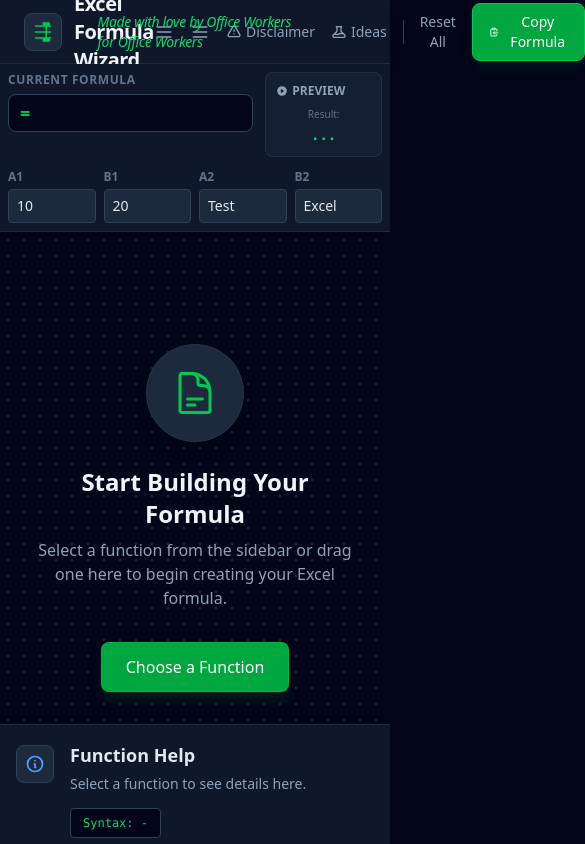
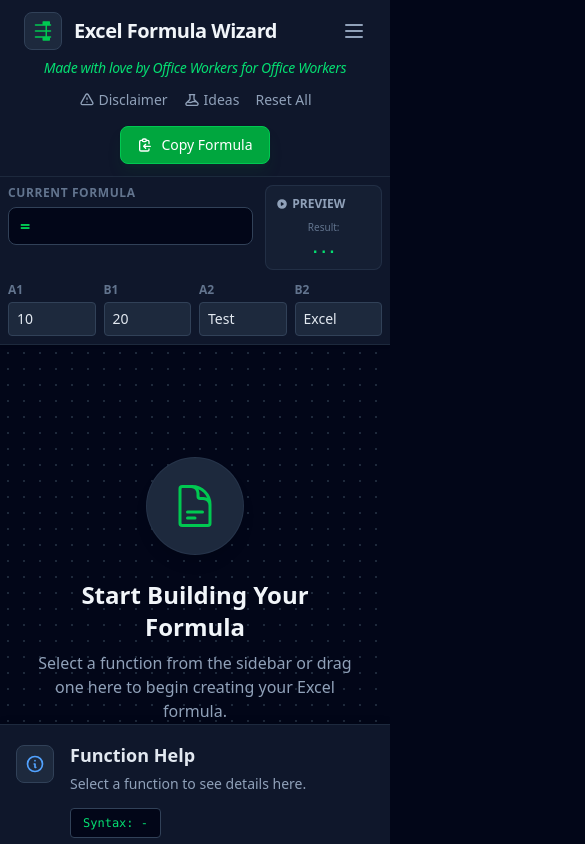
Before and after one commit to offixe-wrk/formula-wizard, a plain HTML site: page index.html in a window 390 px wide. Shown: the whole page, 585 px wide, since content can reach past the window. Drawn offline with nearby package versions, Linux system fonts and the light colour scheme.

Commit message:
Fixes: Properly fixed the mobile layout

```diff
--- a/index.html
+++ b/index.html
@@ -11,10 +11,12 @@
 <body class="bg-slate-950 text-slate-200 h-screen flex flex-col overflow-hidden selection:bg-green-500/30">
 
     <!-- Header -->
-    <header
-        class="bg-slate-900 border-b border-slate-800 h-16 flex items-center justify-between px-6 shadow-lg shadow-black/10 relative shrink-0 z-10">
+    <header class="bg-slate-900 border-b border-slate-800 min-h-16 h-auto py-3 px-6 shadow-lg shadow-black/10 relative z-10">
 
-        <!-- Left: Logo and Title -->
+        <!-- Top row: logo + title + mobile menu -->
+        <div class="flex items-center justify-between flex-wrap gap-3">
+
+            <!-- Logo + Title -->
             <div class="flex items-center gap-3">
                 <div class="bg-slate-800 p-1.5 rounded-lg border border-slate-700">
                     <svg xmlns="http://www.w3.org/2000/svg" class="h-6 w-6 text-green-500" viewBox="0 0 24 24"
@@ -25,30 +27,35 @@
                             d="M3.75 6A.75.75 0 014.5 5.25h15a.75.75 0 010 1.5h-15A.75.75 0 013.75 6zM3.75 18a.75.75 0 01.75-.75h15a.75.75 0 010 1.5h-15a.75.75 0 01-.75-.75zM3.75 12a.75.75 0 01.75-.75h15a.75.75 0 010 1.5h-15a.75.75 0 01-.75-.75z" />
                     </svg>
                 </div>
-            <h1 class="text-xl font-bold text-slate-100 tracking-tight">Excel Formula Wizard</h1>
+                <h1 class="text-xl font-bold text-slate-100 tracking-tight">
+                    Excel Formula Wizard
+                </h1>
             </div>
 
-        <!-- Center: Subtitle -->
-        <h3 class="absolute left-1/2 transform -translate-x-1/2 text-sm italic text-green-400 tracking-tight">
+            <!-- Mobile toggle only (optional showing of some buttons) -->
+            <button id="sidebar-toggle"
+                class="md:hidden text-sm font-medium text-slate-400 hover:text-green-400 transition-colors">
+                <svg xmlns="http://www.w3.org/2000/svg" class="h-6 w-6" fill="none" viewBox="0 0 24 24"
+                    stroke="currentColor">
+                    <path stroke-linecap="round" stroke-linejoin="round" stroke-width="2" d="M4 6h16M4 12h16M4 18h16" />
+                </svg>
+            </button>
+        </div>
+
+        <!-- Middle row: subtitle -->
+        <h3 class="text-center mt-2 text-sm italic text-green-400 tracking-tight px-2">
             Made with love by Office Workers for Office Workers
         </h3>
 
-        <!-- Right: Buttons -->
+        <!-- Bottom row: actions (stack on mobile, row on desktop) -->
+        <div class="flex flex-wrap items-center gap-4 justify-center md:justify-end mt-3">
 
-        <div class="flex items-center gap-4">
-            <button id="sidebar-toggle" class="md:hidden text-sm font-medium text-slate-400 hover:text-green-400 transition-colors flex items-center gap-1">
-                <svg xmlns="http://www.w3.org/2000/svg" class="h-5 w-5" fill="none" viewBox="0 0 24 24" stroke="currentColor">
-                    <path stroke-linecap="round" stroke-linejoin="round" stroke-width="2" d="M4 6h16M4 12h16M4 18h16" />
-                </svg>
-            </button>
-            <button id="disclaimer-btn" class="text-sm font-medium text-slate-400 hover:text-amber-400 transition-colors flex items-center gap-1">
-                <svg xmlns="http://www.w3.org/2000/svg" class="h-5 w-5" fill="none" viewBox="0 0 24 24" stroke="currentColor">
-                    <path stroke-linecap="round" stroke-linejoin="round" stroke-width="2" d="M4 6h16M4 12h16M4 18h16" />
-                </svg>
-            </button>
-            <button id="disclaimer-btn" class="text-sm font-medium text-slate-400 hover:text-amber-400 transition-colors flex items-center gap-1">
-                <svg xmlns="http://www.w3.org/2000/svg" class="h-4 w-4" fill="none" viewBox="0 0 24 24" stroke="currentColor">
-                    <path stroke-linecap="round" stroke-linejoin="round" stroke-width="2" d="M12 9v2m0 4h.01m-6.938 4h13.856c1.54 0 2.502-1.667 1.732-3L13.732 4c-.77-1.333-2.694-1.333-3.464 0L3.34 16c-.77 1.333.192 3 1.732 3z" />
+            <button id="disclaimer-btn"
+                class="text-sm font-medium text-slate-400 hover:text-amber-400 transition-colors flex items-center gap-1">
+                <svg xmlns="http://www.w3.org/2000/svg" class="h-4 w-4" fill="none" viewBox="0 0 24 24"
+                    stroke="currentColor">
+                    <path stroke-linecap="round" stroke-linejoin="round" stroke-width="2"
+                        d="M12 9v2m0 4h.01m-6.938 4h13.856c1.54 0 2.502-1.667 1.732-3L13.732 4c-.77-1.333-2.694-1.333-3.464 0L3.34 16c-.77 1.333.192 3 1.732 3z" />
                 </svg>
                 Disclaimer
             </button>
@@ -62,9 +69,13 @@
                 </svg>
                 Ideas
             </button>
-            <div class="h-6 w-px bg-slate-700"></div>
-            <button id="reset-btn" class="text-sm font-medium text-slate-400 hover:text-red-400 transition-colors">Reset
-                All</button>
+
+            <div class="h-6 w-px bg-slate-700 hidden md:block"></div>
+
+            <button id="reset-btn" class="text-sm font-medium text-slate-400 hover:text-red-400 transition-colors">
+                Reset All
+            </button>
+
             <button id="copy-btn"
                 class="bg-green-600 hover:bg-green-500 text-white px-4 py-2 rounded-lg font-medium text-sm shadow-lg shadow-green-900/20 border border-green-500 transition-all flex items-center gap-2">
                 <svg xmlns="http://www.w3.org/2000/svg" class="h-4 w-4" fill="none" viewBox="0 0 24 24"
@@ -75,7 +86,9 @@
                 Copy Formula
             </button>
         </div>
+
     </header>
+
 
 
     <div class="flex flex-1 overflow-hidden">
```
Lines whose indentation alone changed are shown as unchanged.
